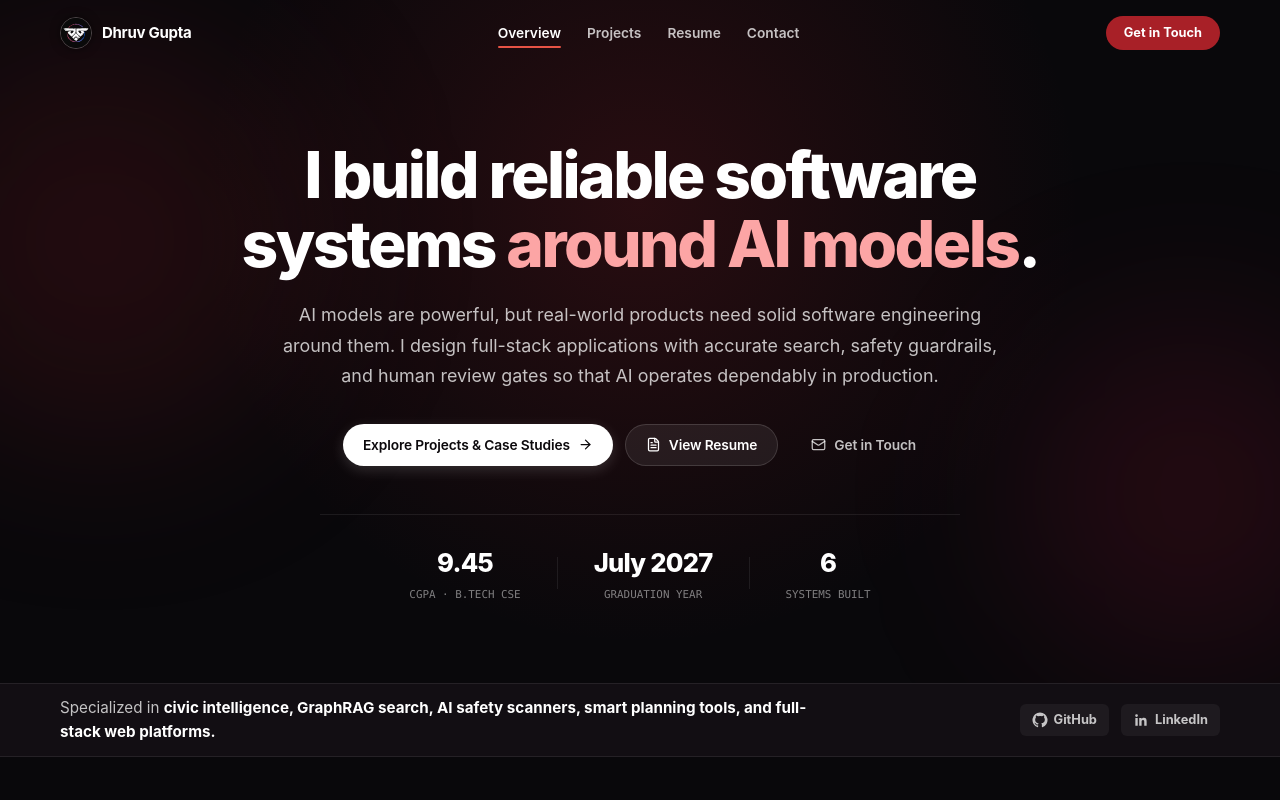
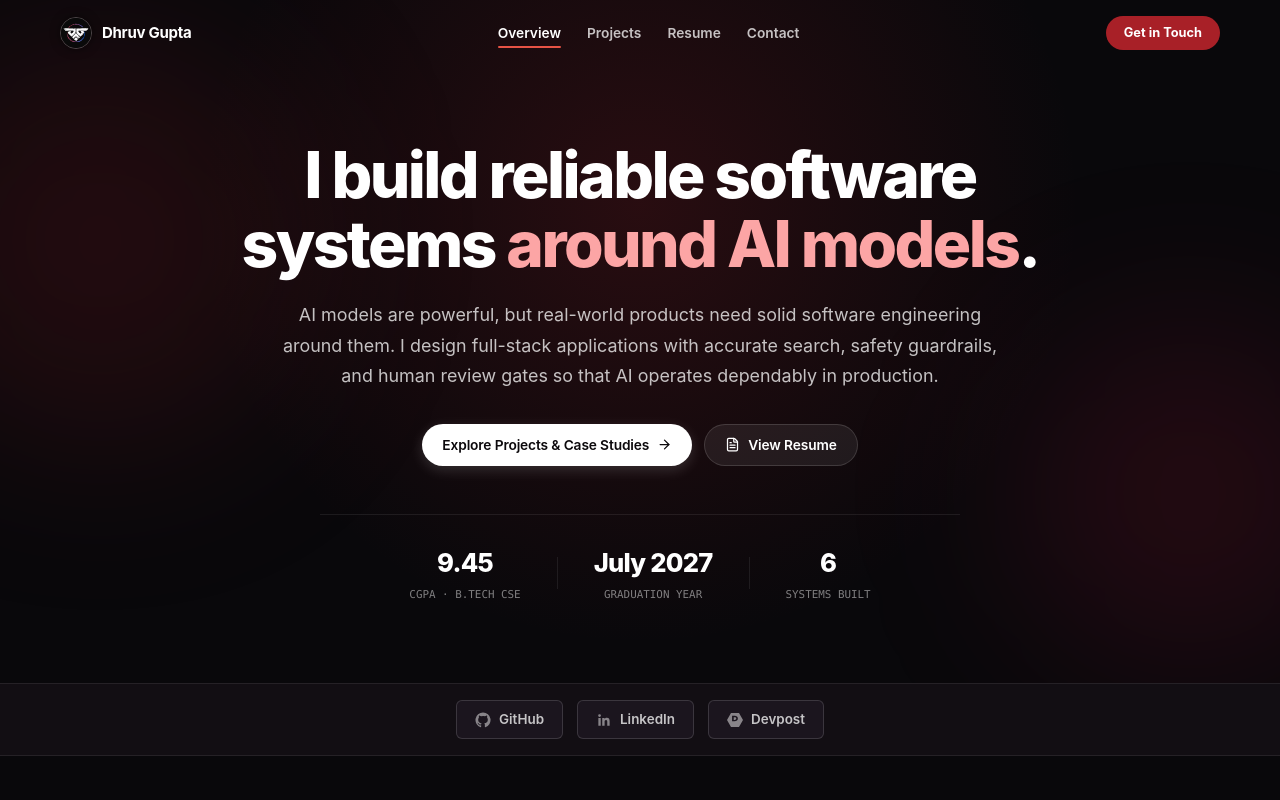
Before and after one commit to Dhruvg334/dhruv-gupta-portfolio, a React (Vite) app: page /#/ in a window 1280 px wide. Shown: the top 800 px of the page. Built offline with nearby package versions, Linux system fonts and the light colour scheme; a web font is replaced by a local one.

Commit message:
feat: replace intro bar with centered profile buttons (GitHub, LinkedIn, Devpost) and remove hero contact CTA

```diff
--- a/src/components/Footer.tsx
+++ b/src/components/Footer.tsx
@@ -13,6 +13,14 @@ function LinkedInMark({ size = 15 }: { size?: number }) {
   return (
     <svg width={size} height={size} viewBox="0 0 24 24" aria-hidden="true" fill="currentColor">
       <path d="M20.45 20.45h-3.56v-5.57c0-1.33-.03-3.04-1.85-3.04-1.86 0-2.14 1.45-2.14 2.94v5.67H9.34V8.98h3.42v1.57h.05c.47-.9 1.64-1.85 3.37-1.85 3.6 0 4.27 2.37 4.27 5.46v6.29ZM5.32 7.41a2.06 2.06 0 1 1 0-4.12 2.06 2.06 0 0 1 0 4.12ZM7.1 20.45H3.54V8.98H7.1v11.47Z" />
+    </svg>
+  )
+}
+
+function DevpostMark({ size = 15 }: { size?: number }) {
+  return (
+    <svg width={size} height={size} viewBox="0 0 24 24" aria-hidden="true" fill="currentColor">
+      <path d="M6.002 1.61 0 12.016l6.002 10.374h11.996L24 12.016 17.998 1.61H6.002Zm1.593 4.084h3.947c2.747 0 4.762 1.499 4.762 4.195 0 2.645-2.054 4.143-4.823 4.143H7.595V5.694Zm2.482 2.185v4.062h1.465c1.444 0 2.373-.807 2.373-2.031 0-1.225-.929-2.031-2.373-2.031H10.077Z" />
     </svg>
   )
 }
@@ -50,6 +58,9 @@ export function Footer({ onCopyEmail }: FooterProps) {
           <a href="https://www.linkedin.com/in/dhruv-gupta-7a7500287/" target="_blank" rel="noopener noreferrer">
             <LinkedInMark size={14} /> LinkedIn
           </a>
+          <a href="https://devpost.com/Dhruvg334" target="_blank" rel="noopener noreferrer">
+            <DevpostMark size={14} /> Devpost
+          </a>
         </div>
 
         <p className="footer-copy">
--- a/src/pages/ContactPage.tsx
+++ b/src/pages/ContactPage.tsx
@@ -31,6 +31,14 @@ function LinkedInMark({ size = 16 }: { size?: number }) {
   return (
     <svg width={size} height={size} viewBox="0 0 24 24" aria-hidden="true" fill="currentColor">
       <path d="M20.45 20.45h-3.56v-5.57c0-1.33-.03-3.04-1.85-3.04-1.86 0-2.14 1.45-2.14 2.94v5.67H9.34V8.98h3.42v1.57h.05c.47-.9 1.64-1.85 3.37-1.85 3.6 0 4.27 2.37 4.27 5.46v6.29ZM5.32 7.41a2.06 2.06 0 1 1 0-4.12 2.06 2.06 0 0 1 0 4.12ZM7.1 20.45H3.54V8.98H7.1v11.47Z" />
+    </svg>
+  )
+}
+
+function DevpostMark({ size = 16 }: { size?: number }) {
+  return (
+    <svg width={size} height={size} viewBox="0 0 24 24" aria-hidden="true" fill="currentColor">
+      <path d="M6.002 1.61 0 12.016l6.002 10.374h11.996L24 12.016 17.998 1.61H6.002Zm1.593 4.084h3.947c2.747 0 4.762 1.499 4.762 4.195 0 2.645-2.054 4.143-4.823 4.143H7.595V5.694Zm2.482 2.185v4.062h1.465c1.444 0 2.373-.807 2.373-2.031 0-1.225-.929-2.031-2.373-2.031H10.077Z" />
     </svg>
   )
 }
@@ -370,6 +378,22 @@ export function ContactPage() {
                   </div>
                   <ArrowRight size={14} className="channel-arrow" />
                 </a>
+
+                <a
+                  href="https://devpost.com/Dhruvg334"
+                  target="_blank"
+                  rel="noopener noreferrer"
+                  className="channel-item channel-item--link"
+                >
+                  <div className="channel-icon">
+                    <DevpostMark size={18} />
+                  </div>
+                  <div className="channel-detail">
+                    <span className="channel-lbl">Devpost Profile</span>
+                    <strong>devpost.com/Dhruvg334</strong>
+                  </div>
+                  <ArrowRight size={14} className="channel-arrow" />
+                </a>
               </div>
 
               {/* Status & Availability Box */}
--- a/src/pages/HomePage.tsx
+++ b/src/pages/HomePage.tsx
@@ -24,6 +24,14 @@ function LinkedInMark({ size = 16 }: { size?: number }) {
   return (
     <svg width={size} height={size} viewBox="0 0 24 24" aria-hidden="true" fill="currentColor">
       <path d="M20.45 20.45h-3.56v-5.57c0-1.33-.03-3.04-1.85-3.04-1.86 0-2.14 1.45-2.14 2.94v5.67H9.34V8.98h3.42v1.57h.05c.47-.9 1.64-1.85 3.37-1.85 3.6 0 4.27 2.37 4.27 5.46v6.29ZM5.32 7.41a2.06 2.06 0 1 1 0-4.12 2.06 2.06 0 0 1 0 4.12ZM7.1 20.45H3.54V8.98H7.1v11.47Z" />
+    </svg>
+  )
+}
+
+function DevpostMark({ size = 16 }: { size?: number }) {
+  return (
+    <svg width={size} height={size} viewBox="0 0 24 24" aria-hidden="true" fill="currentColor">
+      <path d="M6.002 1.61 0 12.016l6.002 10.374h11.996L24 12.016 17.998 1.61H6.002Zm1.593 4.084h3.947c2.747 0 4.762 1.499 4.762 4.195 0 2.645-2.054 4.143-4.823 4.143H7.595V5.694Zm2.482 2.185v4.062h1.465c1.444 0 2.373-.807 2.373-2.031 0-1.225-.929-2.031-2.373-2.031H10.077Z" />
     </svg>
   )
 }
@@ -93,9 +101,6 @@ export function HomePage() {
               <Link to="/resume" className="btn btn--secondary">
                 <FileText size={15} /> View Resume
               </Link>
-              <Link to="/contact" className="btn btn--ghost">
-                <Mail size={15} /> Get in Touch
-              </Link>
             </div>
 
             {/* Credential Metrics Strip */}
@@ -119,20 +124,36 @@ export function HomePage() {
         </div>
       </section>
 
-      {/* Socials & Summary Bar */}
-      <section className="intro-bar">
-        <div className="shell intro-bar__inner">
-          <p>
-            Specialized in <strong>civic intelligence, GraphRAG search, AI safety scanners, smart planning tools, and full-stack web platforms.</strong>
-          </p>
-          <div className="intro-socials">
-            <a href="https://github.com/Dhruvg334" target="_blank" rel="noopener noreferrer">
-              <GitHubMark /> GitHub
-            </a>
-            <a href="https://www.linkedin.com/in/dhruv-gupta-7a7500287/" target="_blank" rel="noopener noreferrer">
-              <LinkedInMark /> LinkedIn
-            </a>
-          </div>
+      {/* Centered Social Profile Links Bar */}
+      <section className="profile-links-bar">
+        <div className="shell profile-links-bar__inner">
+          <a
+            href="https://github.com/Dhruvg334"
+            target="_blank"
+            rel="noopener noreferrer"
+            className="profile-link-btn"
+          >
+            <GitHubMark size={16} />
+            <span>GitHub</span>
+          </a>
+          <a
+            href="https://www.linkedin.com/in/dhruv-gupta-7a7500287/"
+            target="_blank"
+            rel="noopener noreferrer"
+            className="profile-link-btn"
+          >
+            <LinkedInMark size={16} />
+            <span>LinkedIn</span>
+          </a>
+          <a
+            href="https://devpost.com/Dhruvg334"
+            target="_blank"
+            rel="noopener noreferrer"
+            className="profile-link-btn"
+          >
+            <DevpostMark size={16} />
+            <span>Devpost</span>
+          </a>
         </div>
       </section>
 
--- a/src/pages/ResumePage.tsx
+++ b/src/pages/ResumePage.tsx
@@ -28,6 +28,14 @@ function LinkedInMark({ size = 14 }: { size?: number }) {
   return (
     <svg width={size} height={size} viewBox="0 0 24 24" aria-hidden="true" fill="currentColor">
       <path d="M20.45 20.45h-3.56v-5.57c0-1.33-.03-3.04-1.85-3.04-1.86 0-2.14 1.45-2.14 2.94v5.67H9.34V8.98h3.42v1.57h.05c.47-.9 1.64-1.85 3.37-1.85 3.6 0 4.27 2.37 4.27 5.46v6.29ZM5.32 7.41a2.06 2.06 0 1 1 0-4.12 2.06 2.06 0 0 1 0 4.12ZM7.1 20.45H3.54V8.98H7.1v11.47Z" />
+    </svg>
+  )
+}
+
+function DevpostMark({ size = 14 }: { size?: number }) {
+  return (
+    <svg width={size} height={size} viewBox="0 0 24 24" aria-hidden="true" fill="currentColor">
+      <path d="M6.002 1.61 0 12.016l6.002 10.374h11.996L24 12.016 17.998 1.61H6.002Zm1.593 4.084h3.947c2.747 0 4.762 1.499 4.762 4.195 0 2.645-2.054 4.143-4.823 4.143H7.595V5.694Zm2.482 2.185v4.062h1.465c1.444 0 2.373-.807 2.373-2.031 0-1.225-.929-2.031-2.373-2.031H10.077Z" />
     </svg>
   )
 }
@@ -119,6 +127,14 @@ export function ResumePage() {
                   className="resume-contact-item"
                 >
                   <GitHubMark size={13} /> GitHub
+                </a>
+                <a
+                  href="https://devpost.com/Dhruvg334"
+                  target="_blank"
+                  rel="noopener noreferrer"
+                  className="resume-contact-item"
+                >
+                  <DevpostMark size={13} /> Devpost
                 </a>
                 <a
                   href="https://dhruvg334.github.io/dhruv-gupta-portfolio/"
--- a/src/styles.css
+++ b/src/styles.css
@@ -512,52 +512,54 @@ button {
   background: var(--border-subtle);
 }
 
-/* Intro Bar */
+/* Centered Social Profile Links Bar */
+.profile-links-bar,
 .intro-bar {
   background: var(--bg-card);
   border-top: 1px solid var(--border-subtle);
   border-bottom: 1px solid var(--border-subtle);
-}
-
+  padding: 16px 0;
+}
+
+.profile-links-bar__inner,
 .intro-bar__inner {
-  min-height: 72px;
-  display: flex;
-  align-items: center;
-  justify-content: space-between;
-  gap: 24px;
-}
-
-.intro-bar p {
-  color: var(--text-secondary);
-  font-size: 0.95rem;
-  max-width: 780px;
-}
-
-.intro-bar strong {
-  color: #fff;
-  font-weight: 700;
-}
-
-.intro-socials {
-  display: flex;
-  gap: 12px;
-}
-
-.intro-socials a {
+  display: flex;
+  align-items: center;
+  justify-content: center;
+  gap: 14px;
+  flex-wrap: wrap;
+}
+
+.profile-link-btn {
   display: inline-flex;
   align-items: center;
-  gap: 6px;
-  font-size: 0.8rem;
-  font-weight: 700;
-  color: var(--text-secondary);
-  padding: 6px 12px;
-  border-radius: 6px;
-  background: rgba(255, 255, 255, 0.05);
-  transition: all 0.18s ease;
-}
-
-.intro-socials a:hover {
-  background: rgba(255, 255, 255, 0.12);
+  gap: 8px;
+  font-size: 0.84rem;
+  font-weight: 600;
+  color: var(--text-secondary);
+  padding: 8px 18px;
+  border-radius: var(--radius-sm);
+  background: var(--bg-card-elevated);
+  border: 1px solid var(--border-medium);
+  transition: all 0.2s cubic-bezier(0.22, 1, 0.36, 1);
+  text-decoration: none;
+}
+
+.profile-link-btn:hover {
+  background: var(--bg-card-hover);
+  color: #fff;
+  border-color: var(--accent-red);
+  transform: translateY(-1px);
+  box-shadow: 0 4px 12px rgba(230, 83, 69, 0.15);
+}
+
+.profile-link-btn svg {
+  color: var(--text-muted);
+  transition: color 0.2s ease;
+  flex-shrink: 0;
+}
+
+.profile-link-btn:hover svg {
   color: #fff;
 }
 
```
